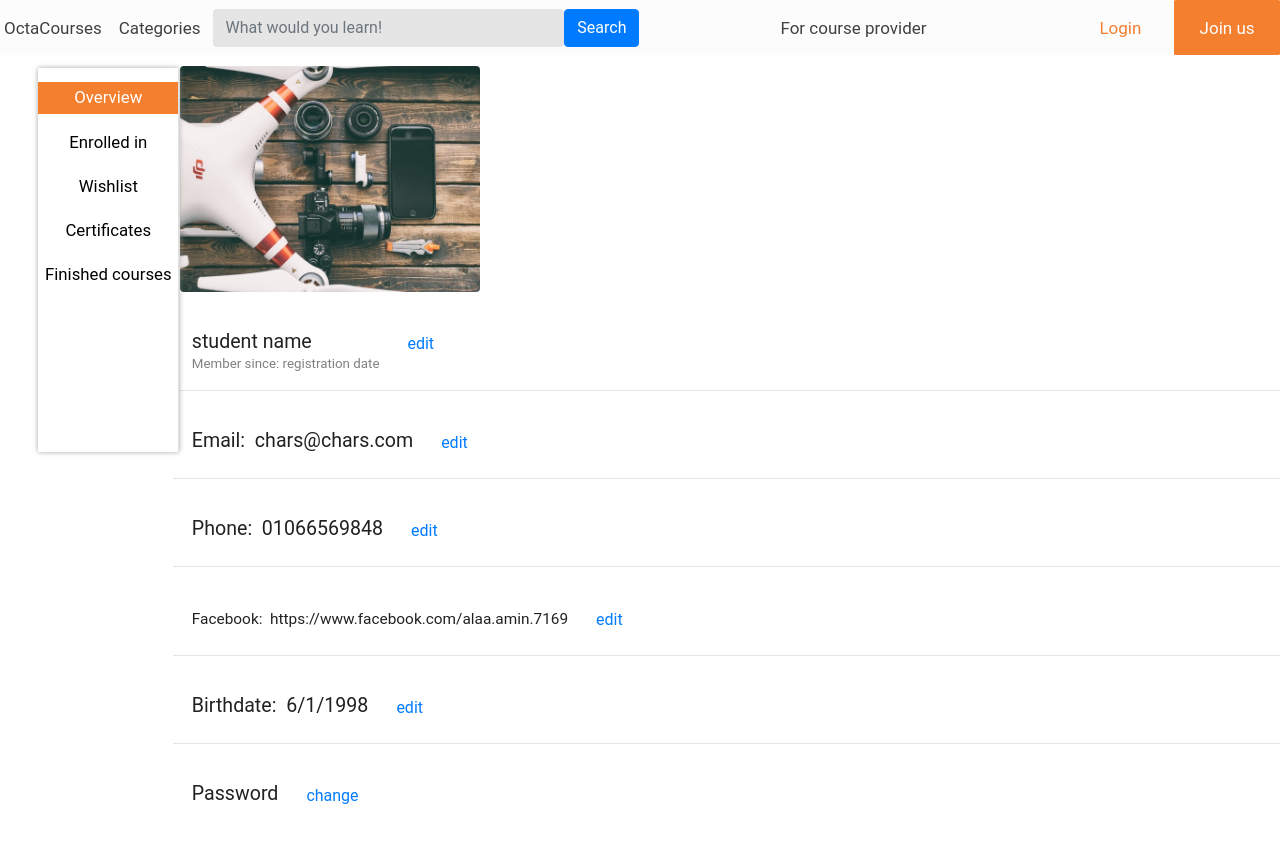
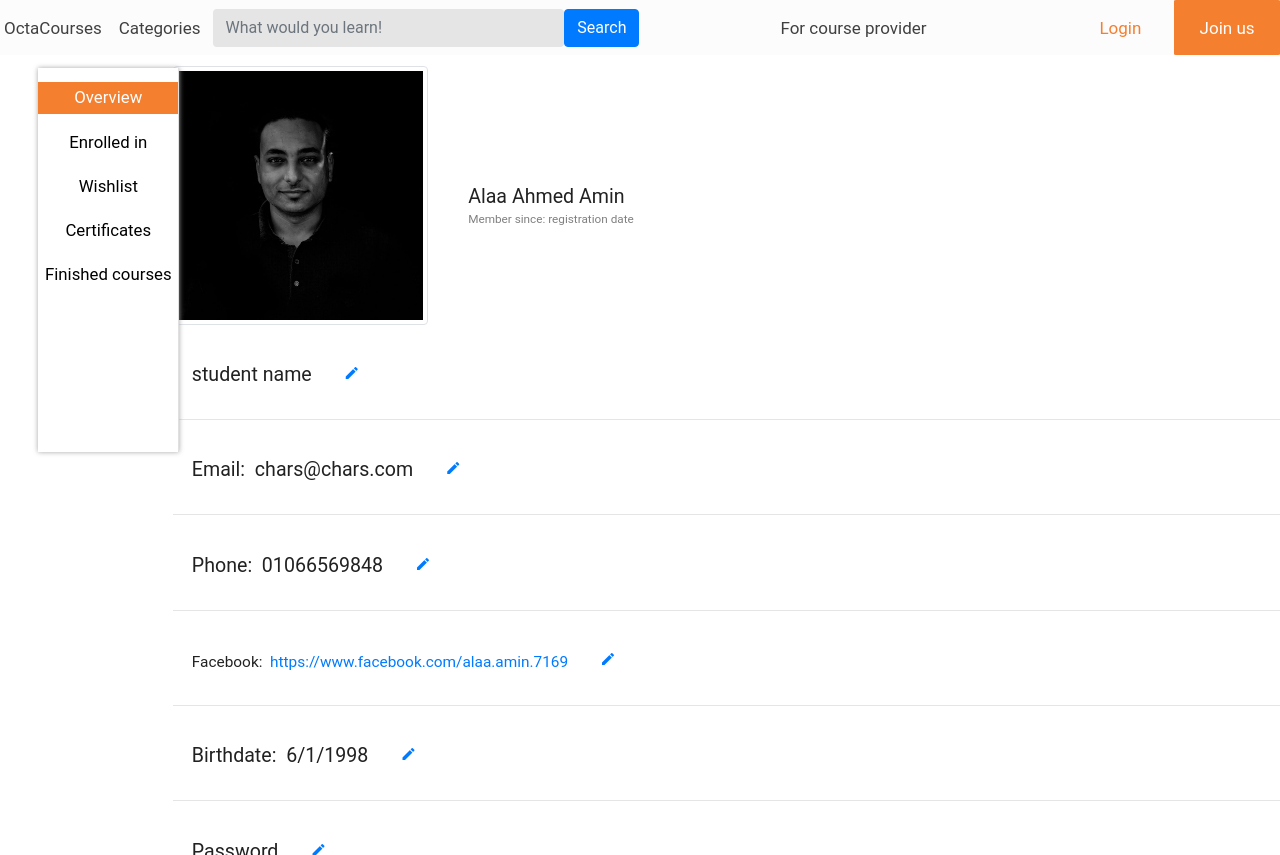
Before and after one commit to AlaaAAmin/Octa, an Angular app in the folder octaCourses/: page /user/profile/overview in a window 1280 px wide. Built offline with nearby package versions, Linux system fonts and the light colour scheme.

Commit message:
updates to the user profile
changelog:
- updated the information component
- created the layout of finished courses component
- created the layout of wishlist component

```diff
--- a/octaCourses/src/app/user-profile/courses/courses.component.html
+++ b/octaCourses/src/app/user-profile/courses/courses.component.html
@@ -1,5 +1,4 @@
 <div class="container mt-3">
-    <h1>Finished Courses</h1>
     <div *ngFor="let item of items">
         <app-course-card [data]="item"></app-course-card>
     </div>
--- a/octaCourses/src/app/user-profile/finished-courses/finished-courses.component.ts
+++ b/octaCourses/src/app/user-profile/finished-courses/finished-courses.component.ts
@@ -7,6 +7,7 @@ import { Component, OnInit } from '@angular/core';
 })
 export class FinishedCoursesComponent implements OnInit {
 
+  categories: string[] = ['IT', 'IOT','IT', 'IOT','IT']
   constructor() { }
 
   ngOnInit(): void {
--- a/octaCourses/src/app/user-profile/information/information.component.css
+++ b/octaCourses/src/app/user-profile/information/information.component.css
@@ -1,3 +1,9 @@
+.nameField{
+  font-size: 180%;
+  margin-left: 3%;
+  width: 100%;
+}
+
 .infoFields{
     font-size: 140%;
     margin-top: 7px;
@@ -6,7 +12,7 @@
 
 .joiningDate{
     color: gray;
-    font-size: 68%;
+    font-size: 60%;
 }
 .facebookAccountInfoFields{
     font-size: 110%;
@@ -14,9 +20,6 @@
     margin-left: 3%;
 }
 
-.facebookAccountInfoFields :hover{
-    color: teal;
-}
 
 /*image section*/
 .imageRow{
@@ -53,3 +56,51 @@
   .imageContainer:hover .overlay {
     opacity: 1;
   }
+
+/* new image stylying*/
+
+.newImageContainer {
+  position: relative;
+  width: 100%;
+}
+
+.image {
+  opacity: 1;
+  display: block;
+  width: 100%;
+  height: 100%;
+  transition: .5s ease;
+  backface-visibility: hidden;
+}
+
+.middle {
+  transition: .5s ease;
+  opacity: 0;
+  position: absolute;
+  top: 50%;
+  left: 50%;
+  transform: translate(-50%, -50%);
+  -ms-transform: translate(-50%, -50%)
+}
+
+.newImageContainer:hover .image {
+  opacity: 0.3;
+}
+
+.newImageContainer:hover .middle {
+  opacity: 1;
+}
+
+.text {
+  background-color: transparent;
+  color: black;
+  font-size: 130%;
+}
+
+.nameDiv{
+  margin-top: 10%;
+}
+
+.editIcon{
+  font-size: 100%;
+}
--- a/octaCourses/src/app/user-profile/information/information.component.html
+++ b/octaCourses/src/app/user-profile/information/information.component.html
@@ -2,36 +2,45 @@
 
     <div class="row imageRow">
     <!--profile image-->
-        <div class="imageContainer">
-            <!--the profile image-->
-            <img src="../../../assets/img/homeCourse.jpg" alt="Avatar" class="image rounded">
-            <!--update profile image button
-            this button should make me choose image then upload it to the server as the new profile image-->
-            <button class="overlay btn">Update</button>
+    <div class="col-sm-3">
+        <div class="newImageContainer">
+            <img src="../../../assets/img/profile.jpg" alt="Avatar" class="image img-thumbnail" style="width:100%">
+            <div class="middle">
+            <button class="text btn"><mat-icon>edit</mat-icon></button>
+            </div>
         </div>
     </div>
-    <!--end of profile image-->
+
+    <!--user name-->
+    <div class="col-sm-4 nameDiv">
+        <div class="col-sm-4" class="infoFields">
+            <div>Alaa Ahmed Amin</div>
+            <small class="joiningDate">Member since: registration date</small>
+        </div>
+    </div>
+    </div>
+    <!--end of user name-->
+    <!--end of profile image & name-->
 
     <!--name section-->
     <div class="row" style="margin-top: 3%;">
         <!--displaying personal info column-->
         <div class="col-sm-4" class="infoFields">
             <div>student name</div>
-            <small class="joiningDate">Member since: registration date</small>
         </div>
 
         <!--edit info buttons column-->
         <div class="col-sm-2">
-            <button class="btn btn-link" (click)="nameEdit()">edit</button>
+            <button class="btn btn-link" (click)="nameEdit()"><mat-icon class="editIcon">edit</mat-icon></button>
         </div>
 
         <!--editing forms column-->
-        <div class="col-sm-6">
+        <div class="col-sm-4">
             <form class="form-inline" #nameForm="ngForm">
                 <span [class.d-none]="editName">
-                    <input placeholder="new name" type="text" name="newName" id="newName" class="form-control"
+                    <input placeholder="new name" type="text" name="newName" id="newName" class="form-control form-control form-control-sm"
                     ngModel #newName="ngModel" required [class.is-invalid]="newName.invalid && newName.touched">
-                    <button type="submit" class="btn btn-primary" (click)="submitName()"
+                    <button type="submit" class="btn btn-primary btn-sm" (click)="submitName()"
                     [disabled]="nameForm.invalid">Submit</button>
                 </span>
             </form>
@@ -51,17 +60,17 @@
 
         <!--edit info buttons column-->
         <div class="col-sm-2">
-            <button class="btn btn-link" (click)="emailEdit()">edit</button>
+            <button class="btn btn-link" (click)="emailEdit()"><mat-icon class="editIcon">edit</mat-icon></button>
         </div>
 
         <!--editing forms column-->
-        <div class="col-sm-6">
+        <div class="col-sm-4">
             <form class="form-inline" #emailForm="ngForm">
                 <span [class.d-none]="editEmail">
-                    <input placeholder="new email" type="email" name="newEmail" class="form-control"
+                    <input placeholder="new email" type="email" name="newEmail" class="form-control  form-control-sm"
                     ngModel #newEmail="ngModel" required pattern="[a-z0-9._%+-]+@[a-z0-9.-]+\.[a-z]{2,}$"
                     [class.is-invalid]="newEmail.invalid && newEmail.touched">
-                    <button type="submit" class="btn btn-primary" (click)="submitEmail()"
+                    <button type="submit" class="btn btn-primary btn-sm" (click)="submitEmail()"
                     [disabled]="nameForm.invalid">Submit</button>
                 </span>
             </form>
@@ -81,17 +90,17 @@
 
         <!--edit info buttons column-->
         <div class="col-sm-2">
-            <button class="btn btn-link" (click)="phoneEdit()">edit</button>
+            <button class="btn btn-link" (click)="phoneEdit()"><mat-icon class="editIcon">edit</mat-icon></button>
         </div>
 
         <!--editing forms column-->
         <div class="col-sm-6">
             <form class="form-inline" #phoneForm="ngForm">
                 <span [class.d-none]="editPhone">
-                    <input placeholder="new phone number" type="tel" name="newPhone" class="form-control"
+                    <input placeholder="new phone number" type="tel" name="newPhone" class="form-control form-control-sm"
                     ngModel #newPhone="ngModel" required pattern="[0]{1}[1]{1}(0|1|2|5)\d{8}"
                     [class.is-invalid]="newPhone.invalid && newPhone.touched">
-                    <button type="submit" class="btn btn-primary" (click)="submitPhone()"
+                    <button type="submit" class="btn btn-primary btn-sm" (click)="submitPhone()"
                     [disabled]="phoneForm.invalid">Submit</button>
                 </span>
             </form>
@@ -105,23 +114,25 @@
     <div class="row" style="margin-top: 3%;">
         <!--displaying personal info column-->
         <div class="col-sm-4" class="facebookAccountInfoFields">
-            <label for="facebook">Facebook: &nbsp;</label>
-            <span id="facebook">https://www.facebook.com/alaa.amin.7169</span>
+            <label>Facebook: &nbsp;</label>
+            <!--facebookAccountLink is a template reference variable that holds a reference to the a element
+            so i can use the text of the anchor as the href attribute-->
+            <a target="_blank" #facebookAccountLink href="{{facebookAccountLink.textContent}}">https://www.facebook.com/alaa.amin.7169</a>
         </div>
 
         <!--edit info buttons column-->
         <div class="col-sm-2">
-            <button class="btn btn-link" (click)="facebookAccountEdit()">edit</button>
+            <button class="btn btn-link" (click)="facebookAccountEdit()"><mat-icon class="editIcon">edit</mat-icon></button>
         </div>
 
         <!--editing forms column-->
         <div class="col-sm-4">
             <form class="form-inline" #facebookAccountForm="ngForm">
                 <span [class.d-none]="editFacebookAccount">
-                    <input placeholder="facebook account" type="url" name="newFacebookAccount" class="form-control"
+                    <input placeholder="facebook account" type="url" name="newFacebookAccount" class="form-control form-control-sm"
                     ngModel #newFacebookAccount="ngModel" required pattern="http://www\.facebook\.com\/(.+)|https://www\.facebook\.com\/(.+)"
                     [class.is-invalid]="newFacebookAccount.invalid && newFacebookAccount.touched">
-                    <button type="submit" class="btn btn-primary" (click)="submitFacebookAccount()"
+                    <button type="submit" class="btn btn-primary btn-sm" (click)="submitFacebookAccount()"
                     [disabled]="facebookAccountForm.invalid">Submit</button>
                 </span>
             </form>
@@ -141,16 +152,16 @@
 
         <!--edit info buttons column-->
         <div class="col-sm-2">
-            <button class="btn btn-link" (click)="birthdateEdit()">edit</button>
+            <button class="btn btn-link" (click)="birthdateEdit()"><mat-icon class="editIcon">edit</mat-icon></button>
         </div>
 
         <!--editing forms column-->
         <div class="col-sm-6">
             <form class="form-inline" #birthdateForm="ngForm">
                 <span [class.d-none]="editBirthdate">
-                    <input placeholder="birthdate" type="date" name="newBirthdate" class="form-control"
+                    <input placeholder="birthdate" type="date" name="newBirthdate" class="form-control form-control-sm"
                     ngModel #newBirthdate="ngModel" required [class.is-invalid]="newBirthdate.invalid && newBirthdate.touched">
-                    <button type="submit" class="btn btn-primary" (click)="submitBirthdate()"
+                    <button type="submit" class="btn btn-primary btn-sm" (click)="submitBirthdate()"
                     [disabled]="birthdateForm.invalid">Submit</button>
                 </span>
             </form>
@@ -161,7 +172,7 @@
     </div>
 <hr>
     <!--password section-->
-    <div class="row" style="margin-top: 3%;">
+    <div class="row" style="margin-top: 3%; margin-bottom: 3%;">
         <!--displaying personal info column-->
         <div class="col-sm-2" class="infoFields">
             <label for="password">Password</label>
@@ -169,7 +180,7 @@
 
         <!--edit info buttons column-->
         <div class="col-sm-2">
-            <button class="btn btn-link" (click)="passwordEdit()">change</button>
+            <button class="btn btn-link" (click)="passwordEdit()"><mat-icon class="editIcon">edit</mat-icon></button>
         </div>
 
         <!--editing forms column-->
@@ -179,7 +190,7 @@
                 <div class="formgroup">
                     <label for="currentPass">Current</label>
                     <input id="currentPass" type="password" name="currentPassword"
-                    class="form-control" ngModel #currentPassword="ngModel" required>
+                    class="form-control form-control-sm" ngModel #currentPassword="ngModel" required>
                 </div>
                     <!--end of current password-->
 
@@ -187,7 +198,7 @@
                 <div class="formgroup">
                     <label for="newPass">New</label>
                     <input id="newPass" type="password" name="newPassword"
-                    class="form-control" ngModel #newPassword="ngModel" required
+                    class="form-control  form-control-sm" ngModel #newPassword="ngModel" required
                     [class.is-invalid]="newPassword.invalid && newPassword.touched"
                     pattern="(?=.*\d)(?=.*[a-z])(?=.*[A-Z]).{8,}">
                     <small class="text-danger" [class.d-none]="newPassword.valid || newPassword.untouched">
@@ -200,19 +211,16 @@
                 <div class="formgroup">
                     <label for="confirmPass">Confirm new password</label>
                     <input id="confirmPass" type="password" name="confirmPassword"
-                    class="form-control" ngModel #confirmPassword="ngModel" required
+                    class="form-control form-control-sm" ngModel #confirmPassword="ngModel" required
                     [class.is-invalid]="confirmPassword.touched && newPassword.value != confirmPassword.value">
                     <small class="text-danger" [class.d-none]="newPassword.value == confirmPassword.value || confirmPassword.untouched">
                         Password doesn't match
                     </small>
                 </div>
                     <!--end of confirm password-->
-                    <button type="submit" class="btn btn-primary" (click)="submitPassword()"
+                    <button type="submit" class="btn btn-primary btn-sm" (click)="submitPassword()"
                     [disabled]="passwordForm.invalid" style="margin-top: 1%;">Submit</button>
             </form>
-            <small class="text-danger" [class.d-none]="newBirthdate.valid || newBirthdate.untouched">
-                birthdate is required
-            </small>
         </div>
     </div>
 </div>
--- a/octaCourses/src/app/user-profile/wishlist/wishlist.component.ts
+++ b/octaCourses/src/app/user-profile/wishlist/wishlist.component.ts
@@ -7,6 +7,7 @@ import { Component, OnInit } from '@angular/core';
 })
 export class WishlistComponent implements OnInit {
 
+  categories: string[] = ['IT', 'IOT','IT', 'IOT','IT', 'IOT','IT', 'IOT','IT', 'IOT','IT']
   constructor() { }
 
   ngOnInit(): void {
```
Also changed, not shown: octaCourses/src/app/user-profile/finished-courses/finished-courses.component.css (+24 -0 lines), octaCourses/src/app/user-profile/finished-courses/finished-courses.component.html (+27 -1 lines), octaCourses/src/app/user-profile/wishlist/wishlist.component.css (+24 -0 lines), octaCourses/src/app/user-profile/wishlist/wishlist.component.html (+27 -1 lines), octaCourses/src/assets/img/profile.jpg (added).
